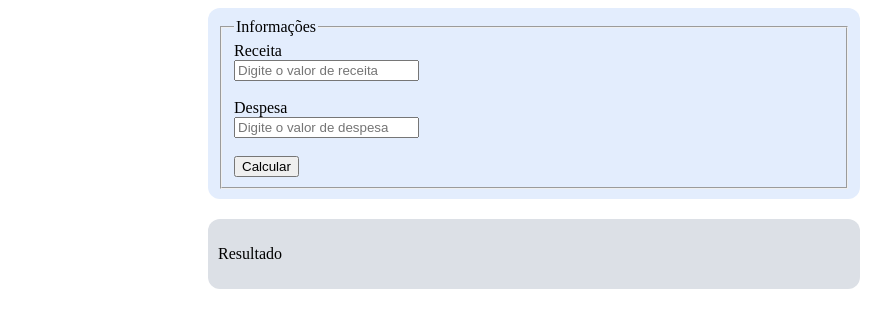
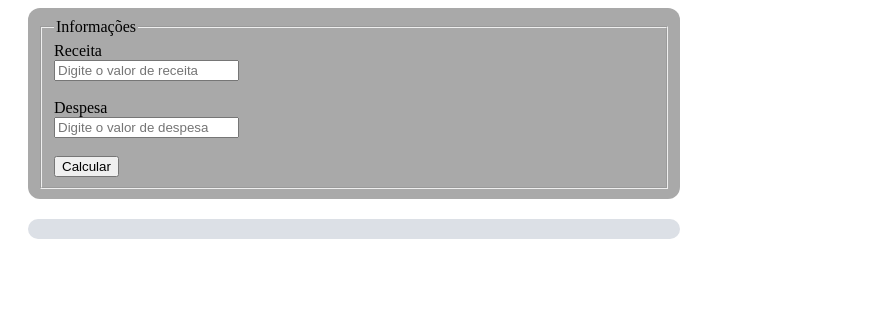
Before and after one commit to Felipebellini2/FluxoDeCaixa, a plain HTML site: page index.html in a window 1280 px wide. Shown: the whole page, without its empty margins (0-895 px from the left). Drawn offline with Linux system fonts and the light colour scheme.

Commit message:
Adicionando arquivo de style

```diff
--- a/index.html
+++ b/index.html
@@ -6,33 +6,11 @@
     <meta http-equiv="X-UA-Compatible" content="IE=edge">
     <meta name="viewport" content="width=device-width, initial-scale=1.0">
     <title>Fluxo de caixa</title>
+    <link rel="stylesheet" href="style.css">
 
-    <style>
-        #form {
-            width: 50%;
-            padding: 10px;
-            background-color: rgb(227, 237, 253);
-            border-radius: 12px;
-            margin-left: 200px;
-        }
-
-        #fi {
-            border-radius: 12x;
-        }
-
-        #result {
-            margin-left: 200px;
-            margin-top: 20px;
-            background-color: rgb(220, 224, 230);
-            width: 50%;
-            padding: 10px;
-            border-radius: 12px;
-        }
-    </style>
 </head>
 
 <body>
-    <div id="form1">
     <form action="" id="form">
         <fieldset id="fi">
             <legend>Informações</legend>
@@ -48,9 +26,8 @@
             <button>Calcular</button>
         </fieldset>
     </form>
-    </div>
+
     <div id="result">
-        <p>Resultado</p>
     </div>
     <script src="script.js"></script>
 </body>
--- /dev/null
+++ b/style.css
@@ -0,0 +1,20 @@
+#form {
+    width: 50%;
+    padding: 10px;
+    background-color: darkgrey;
+    border-radius: 12px;
+    margin-left: 20px;
+}
+
+#fi {
+    border-radius: 12x;
+}
+
+#result {
+    margin-left: 20px;
+    margin-top: 20px;
+    background-color: rgb(220, 224, 230);
+    width: 50%;
+    padding: 10px;
+    border-radius: 12px;
+}
```
Lines whose indentation alone changed are shown as unchanged.
